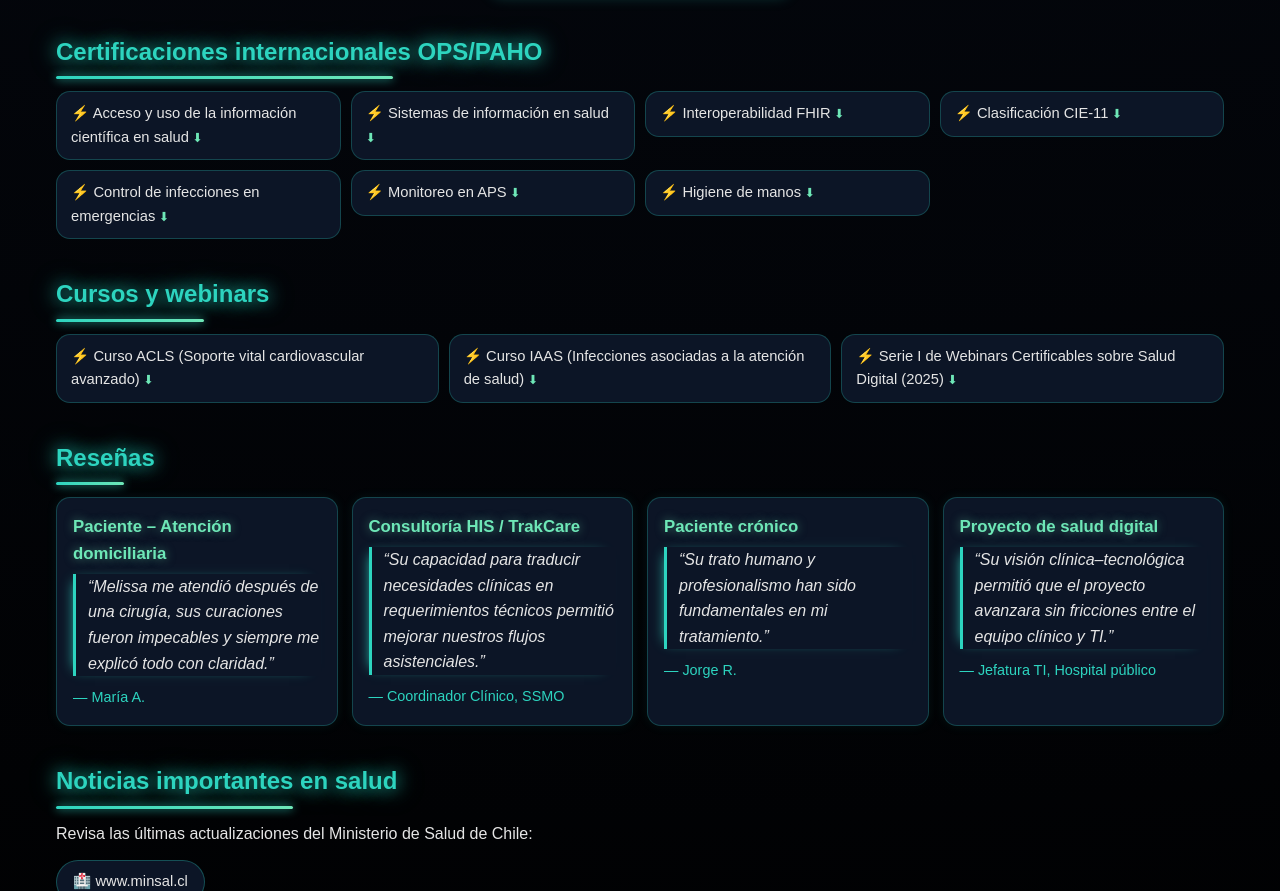
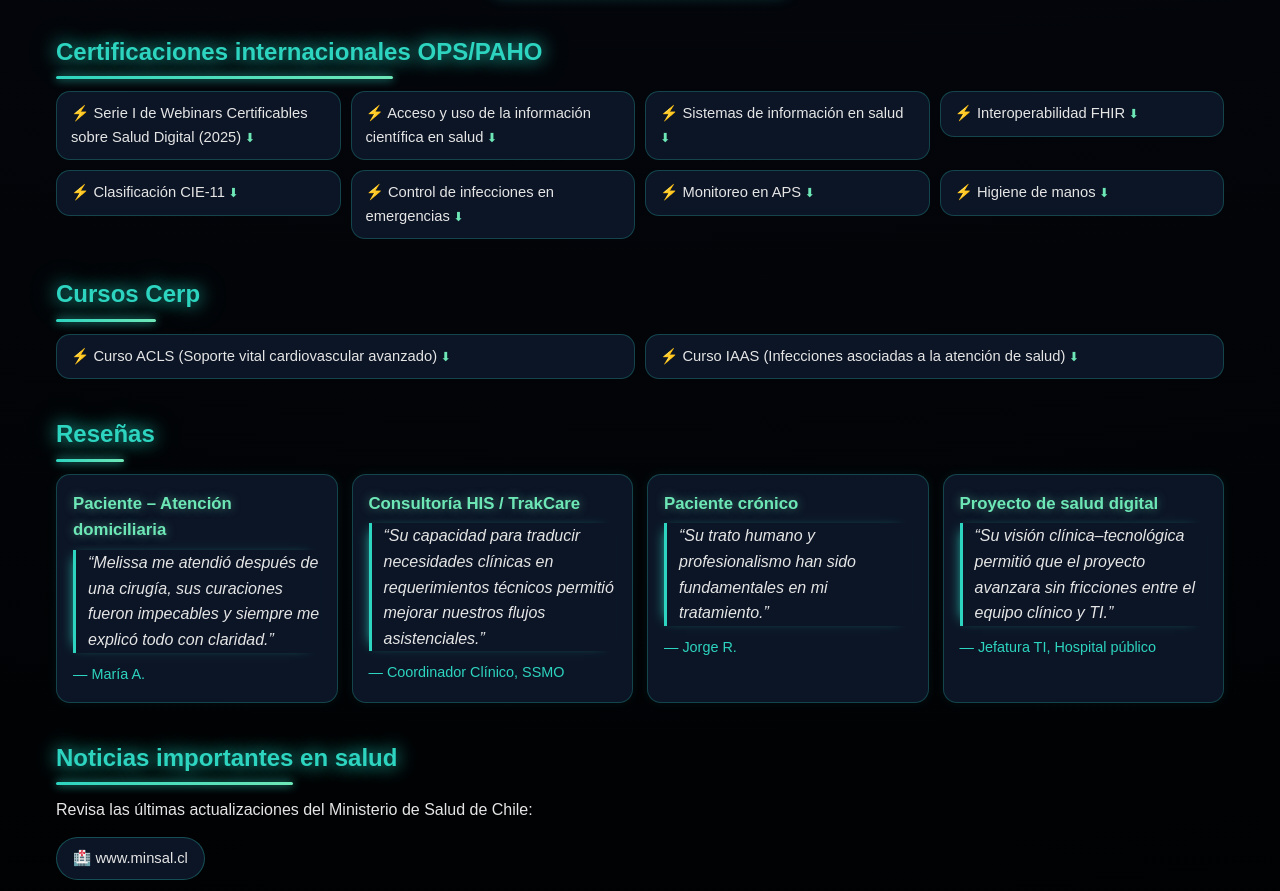
Before and after one commit to levysusan97-gif/digitaltechmelissa, a plain HTML site: page index.html in a window 1280 px wide. Shown: the part 3460-4351 px from the top of the page. Drawn offline with Linux system fonts and the light colour scheme.

Commit message:
Update index.html

```diff
--- a/index.html
+++ b/index.html
@@ -399,29 +399,26 @@ a[download]{cursor:pointer}
 <img src="insigniaepti.jpeg" alt="Insignia EPTI">
 </div>
 </section>
-
 <section id="certificaciones">
 <h2>Certificaciones internacionales OPS/PAHO</h2>
 <ul class="cert-list">
-<li><a href="docs/ops_acceso_informacion_cientifica.pdf" download="OPS_Acceso_Informacion_Cientifica_en_Salud.pdf">Acceso y uso de la información científica en salud</a></li>
-<li><a href="docs/ops_sistemas_informacion_salud.pdf" download="OPS_Sistemas_de_Informacion_en_Salud.pdf">Sistemas de información en salud</a></li>
-<li><a href="docs/ops_interoperabilidad_fhir.pdf" download="OPS_Interoperabilidad_FHIR.pdf">Interoperabilidad FHIR</a></li>
-<li><a href="docs/ops_cie11.pdf" download="OPS_Clasificacion_CIE-11.pdf">Clasificación CIE-11</a></li>
-<li><a href="docs/ops_control_infecciones.pdf" download="OPS_Control_de_Infecciones_en_Emergencias.pdf">Control de infecciones en emergencias</a></li>
-<li><a href="docs/ops_monitoreo_aps.pdf" download="OPS_Monitoreo_en_APS.pdf">Monitoreo en APS</a></li>
-<li><a href="docs/ops_higiene_manos.pdf" download="OPS_Higiene_de_Manos.pdf">Higiene de manos</a></li>
+<li><a href="docs/salud_digital_2025.pdf" download="salud_digital_2025.pdf">Serie I de Webinars Certificables sobre Salud Digital (2025)</a></li>
+<li><a href="docs/ops_acceso_informacion_cientifica.pdf" download="ops_acceso_informacion_cientifica.pdf">Acceso y uso de la información científica en salud</a></li>
+<li><a href="docs/ops_sistemas_informacion_salud.pdf" download="ops_sistemas_informacion_salud.pdf">Sistemas de información en salud</a></li>
+<li><a href="docs/ops_interoperabilidad_fhir.pdf" download="ops_interoperabilidad_fhir.pdf">Interoperabilidad FHIR</a></li>
+<li><a href="docs/ops_cie11.pdf" download="ops_cie11.pdf">Clasificación CIE-11</a></li>
+<li><a href="docs/ops_control_infecciones.pdf" download="ops_control_infecciones.pdf">Control de infecciones en emergencias</a></li>
+<li><a href="docs/ops_monitoreo_aps" download="ops_monitoreo_aps.pdf">Monitoreo en APS</a></li>
+<li><a href="docs/ops_higiene_manos" download="ops_higiene_manos">Higiene de manos</a></li>
 </ul>
 </section>
-
 <section id="cursos">
-<h2>Cursos y webinars</h2>
+<h2>Cursos Cerp</h2>
 <ul class="cert-list">
-<li><a href="docs/curso-acls.pdf" download="Curso_ACLS_Melissa_Zamorano.pdf">Curso ACLS (Soporte vital cardiovascular avanzado)</a></li>
-<li><a href="docs/curso-iass.pdf" download="Curso_IAAS_Melissa_Zamorano.pdf">Curso IAAS (Infecciones asociadas a la atención de salud)</a></li>
-<li><a href="docs/salud_digital_2025.pdf" download="Webinars_Certificables_Salud_Digital_Serie_I_Melissa_Zamorano.pdf">Serie I de Webinars Certificables sobre Salud Digital (2025)</a></li>
+<li><a href="docs/curso-acls.pdf" download="curso-acls.pdf">Curso ACLS (Soporte vital cardiovascular avanzado)</a></li>
+<li><a href="docs/curso-iass.pdf" download="curso-iass.pdf">Curso IAAS (Infecciones asociadas a la atención de salud)</a></li>
 </ul>
 </section>
-
 <section id="resenas">
 <h2>Reseñas</h2>
 <div class="grid">
@@ -447,7 +444,6 @@ a[download]{cursor:pointer}
 </div>
 </div>
 </section>
-
 <section id="noticias">
 <h2>Noticias importantes en salud</h2>
 <p>Revisa las últimas actualizaciones del Ministerio de Salud de Chile:</p>
@@ -456,7 +452,6 @@ a[download]{cursor:pointer}
 </div>
 <p style="margin-top:20px">Puedes destacar aquí noticias relevantes, cambios en protocolos, nuevas guías clínicas o actualizaciones relacionadas con salud digital.</p>
 </section>
-
 <section id="contacto">
 <h2>Contacto</h2>
 <p>Si necesitas atención de enfermería a domicilio, apoyo en proyectos de salud digital o consultoría funcional en sistemas HIS, puedes contactarme directamente:</p>
@@ -465,13 +460,10 @@ a[download]{cursor:pointer}
 <a href="https://wa.me/56958758398" target="_blank" rel="noopener">📱 WhatsApp: +56 9 5875 8398</a>
 </div>
 </section>
-
 </div>
-
 <footer>
 © 2026 · Melissa Zamorano · TENS & Tecnóloga en Informática Biomédica · Salud digital & atención domiciliaria.
 </footer>
-
 <script>
 (function(){
 var els=document.querySelectorAll('section:not(.hero) h2,.card,.cert-list li,.links,.img-block,.banner');
```
